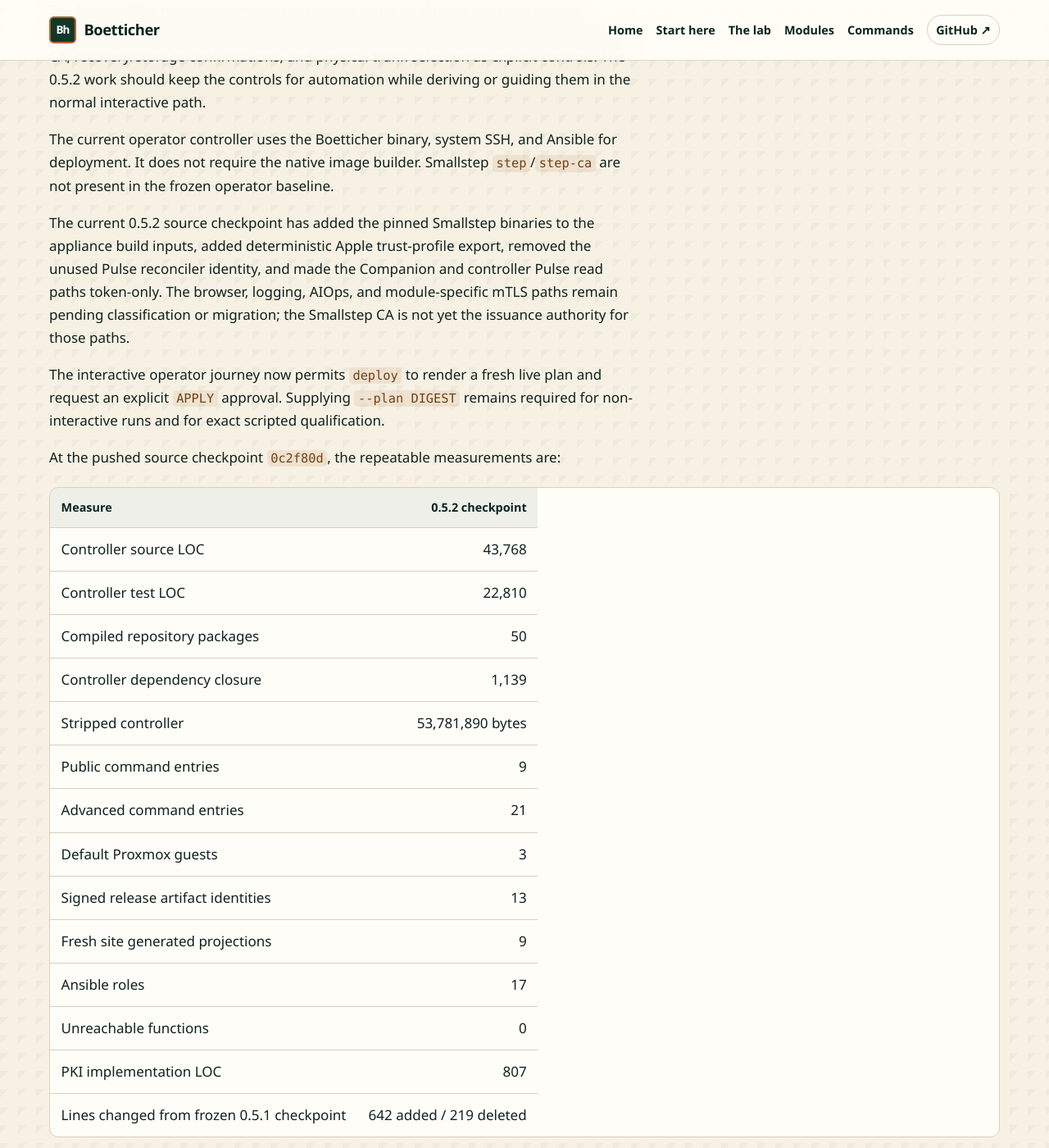
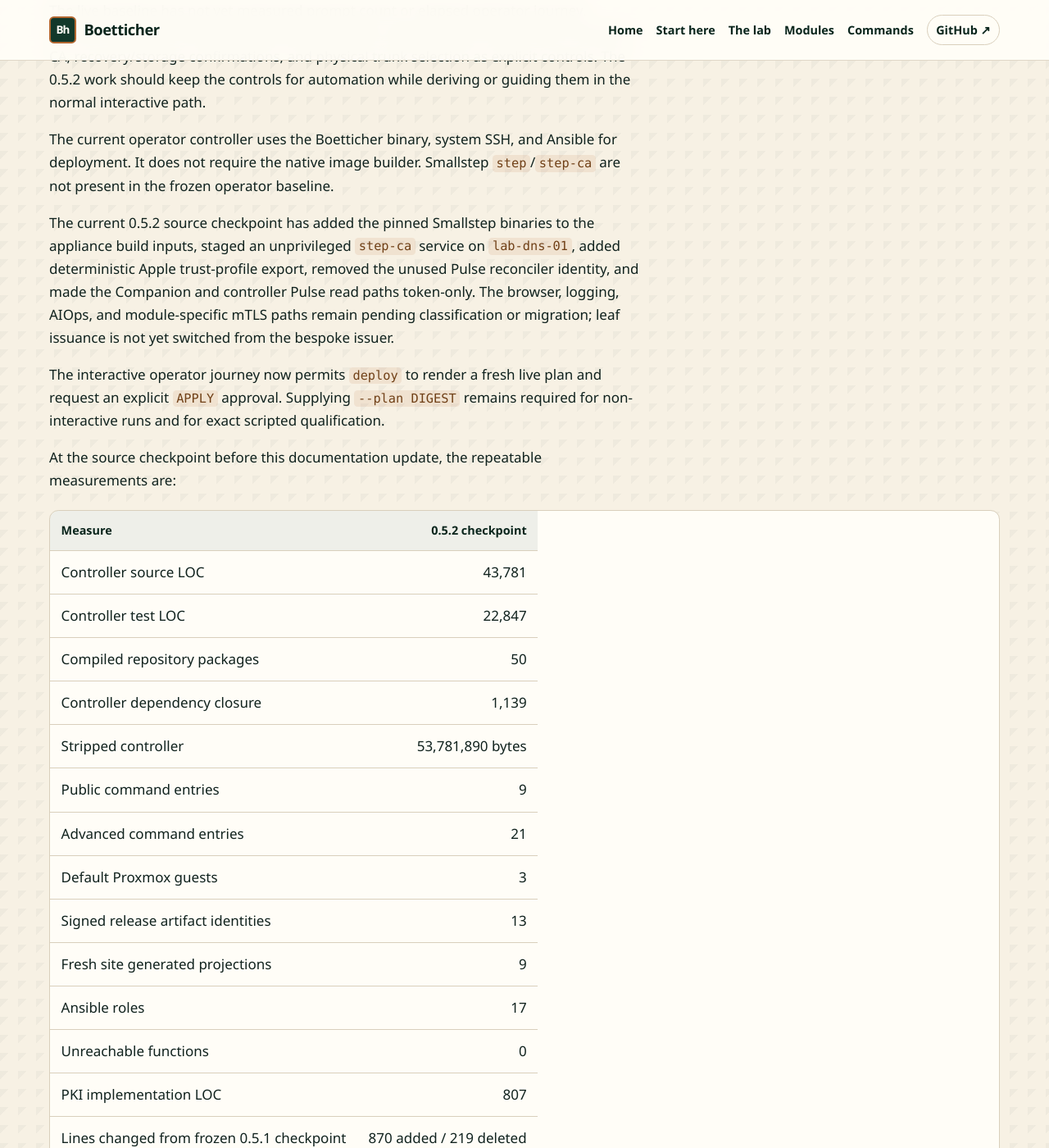
Before and after one commit to gofastercloud/boetticher, a Jekyll site: the page built from docs/release-hardening-0.5.2.md, in a window 1280 px wide and 1400 px high, scrolled down 3644 px. Shown: the whole window at 82% size. Built offline with Jekyll 4.4.1, drawn with Linux system fonts in a browser that asks for light colours; our own code applies the rules of GitHub Pages for plain Markdown files.

Commit message:
Document staged Smallstep CA
Record the DNS online-CA boundary and current measurements while explicitly keeping leaf-issuance migration and live validation outstanding.

```diff
--- a/docs/release-hardening-0.5.2.md
+++ b/docs/release-hardening-0.5.2.md
@@ -117,22 +117,24 @@ Ansible for deployment. It does not require the native image builder. Smallstep
 `step`/`step-ca` are not present in the frozen operator baseline.
 
 The current 0.5.2 source checkpoint has added the pinned Smallstep binaries to
-the appliance build inputs, added deterministic Apple trust-profile export,
-removed the unused Pulse reconciler identity, and made the Companion and
-controller Pulse read paths token-only. The browser, logging, AIOps, and
-module-specific mTLS paths remain pending classification or migration; the
-Smallstep CA is not yet the issuance authority for those paths.
+the appliance build inputs, staged an unprivileged `step-ca` service on
+`lab-dns-01`, added deterministic Apple trust-profile export, removed the unused
+Pulse reconciler identity, and made the Companion and controller Pulse read
+paths token-only. The browser, logging, AIOps, and module-specific mTLS paths
+remain pending classification or migration; leaf issuance is not yet switched
+from the bespoke issuer.
 
 The interactive operator journey now permits `deploy` to render a fresh live
 plan and request an explicit `APPLY` approval. Supplying `--plan DIGEST` remains
 required for non-interactive runs and for exact scripted qualification.
 
-At the pushed source checkpoint `0c2f80d`, the repeatable measurements are:
+At the source checkpoint before this documentation update, the repeatable
+measurements are:
 
 | Measure | 0.5.2 checkpoint |
 | --- | ---: |
-| Controller source LOC | 43,768 |
-| Controller test LOC | 22,810 |
+| Controller source LOC | 43,781 |
+| Controller test LOC | 22,847 |
 | Compiled repository packages | 50 |
 | Controller dependency closure | 1,139 |
 | Stripped controller | 53,781,890 bytes |
@@ -144,7 +146,7 @@ At the pushed source checkpoint `0c2f80d`, the repeatable measurements are:
 | Ansible roles | 17 |
 | Unreachable functions | 0 |
 | PKI implementation LOC | 807 |
-| Lines changed from frozen 0.5.1 checkpoint | 642 added / 219 deleted |
+| Lines changed from frozen 0.5.1 checkpoint | 870 added / 219 deleted |
 
 The full local `make ci` gate passes at this checkpoint. This is source and
 local qualification evidence only; hosted release evidence, live Proxmox
```
